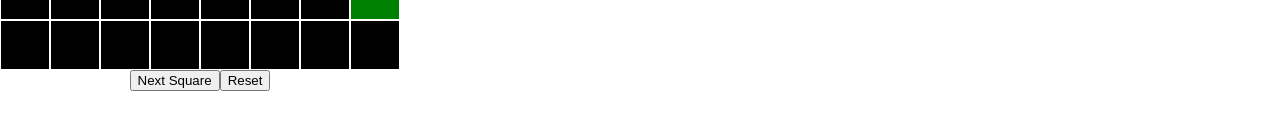
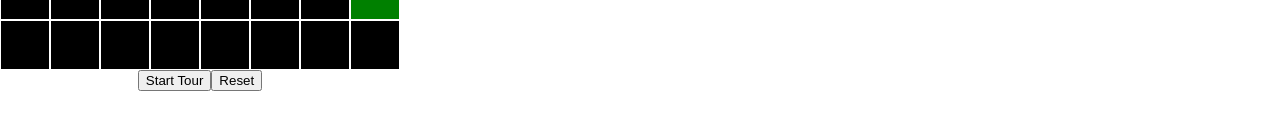
Before and after one commit to JarrodHenry/KnightsTourJS, a React (Create React App) app: page / in a window 1280 px wide. Shown: the part 420-550 px from the top of the page. Built offline with nearby package versions, Linux system fonts and the light colour scheme.

Commit message:
Knight's Tour, with sleep built in to finish the tour

```diff
--- a/src/Components/Chessboard.js
+++ b/src/Components/Chessboard.js
@@ -39,23 +39,30 @@ class Chessboard extends Component {
     return (
       <div className="Board">
         {rows}
-        <button onClick={this.startTour}>Next Square</button>
+        <button onClick={this.startTour}>Start Tour</button>
         <button onClick={this.resetTour}>Reset</button>
       </div>
     )
   }
 
-  startTour() {
+  sleep(ms) {
+    return new Promise(resolve=>setTimeout(resolve, ms));
+  }
+  async startTour() {
     console.log(this.cb);
+    while (this.state.cb.moves < 63)
+    {
     this.state.cb.makeNextMove();
+    await this.sleep(300);
     this.setState({cb: this.state.cb})
-
+    }
   }
   resetTour() {
     this.state.cb.resetTour();
     this.setState({cb:this.state.cb});
 
   }
+
 }
 
 
```
